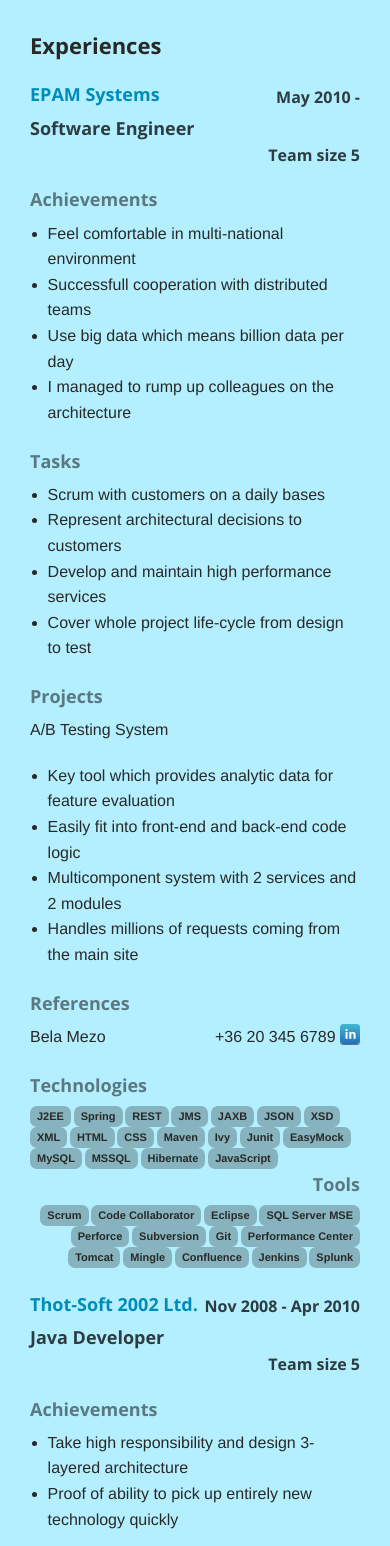
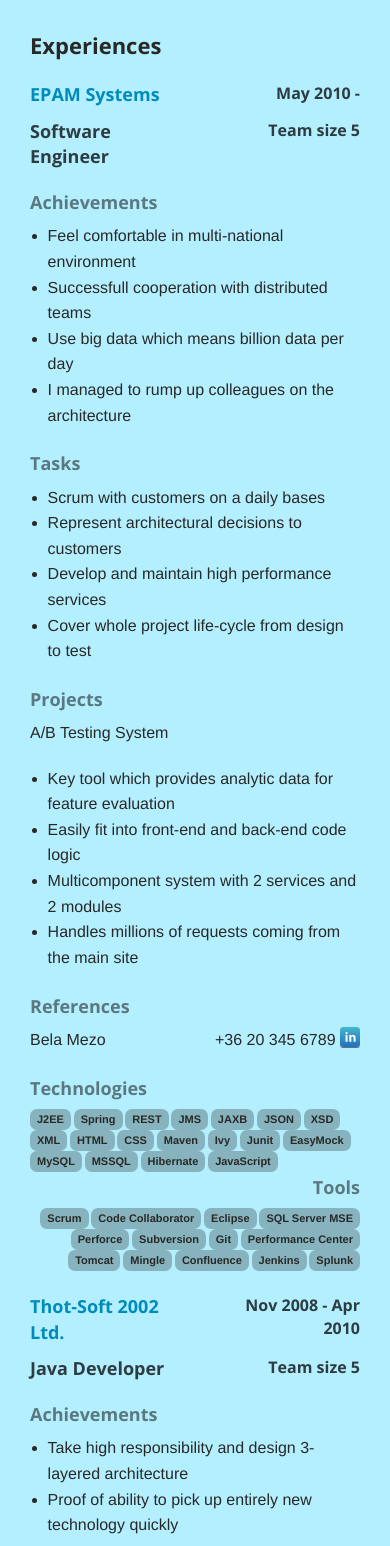
Before and after one commit to attilacsanyi/attilacsanyi.github.io, a website: page index.html in a window 390 px wide. Shown: the part 1714-3260 px from the top of the page. Drawn offline with nearby package versions, Linux system fonts and the light colour scheme; some icons are missing.

Commit message:
Make the workplace align better on small screens

```diff
--- a/index.html
+++ b/index.html
@@ -150,11 +150,21 @@
             <div class="small-12 columns">
 
                 <!-- Begin Header -->
-                <div class="row">
-                    <div class="small-12 columns clearfix">
-                        <div class="work small-12 columns">
-                            <h4><a href="http://www.epam.com" target="_blank">EPAM Systems</a><span class="right"><h6>May 2010 - </h6></span></h4>
-                            <h4>Software Engineer<span class="right"><h6>Team size 5</h6></span></h4>
+                <div class="work row">
+                    <div class="small-12 columns">
+                        <div class="small-6 columns">
+                            <h4><a href="http://www.epam.com" target="_blank">EPAM Systems</a></h4>
+                        </div>
+                        <div class="small-6 columns">
+                            <h6 class="text-right">May 2010 -</h6>
+                        </div>
+                    </div>
+                    <div class="small-12 columns">
+                        <div class="small-6 columns">
+                            <h4>Software Engineer</h4>
+                        </div>
+                        <div class="small-6 columns">
+                            <h6 class="text-right">Team size 5</h6>
                         </div>
                     </div>
                 </div>
@@ -295,11 +305,21 @@
             <div class="small-12 columns">
 
                 <!-- Begin Header -->
-                <div class="row">
-                    <div class="small-12 columns clearfix">
-                        <div class="work small-12 columns">
-                            <h4><a href="http://www.thot-soft.com/en" target="_blank">Thot-Soft 2002 Ltd.</a><span class="right"><h6>Nov 2008 - Apr 2010</h6></span></h4>
-                            <h4>Java Developer<span class="right"><h6>Team size 5</h6></span></h4>
+                <div class="work row">
+                    <div class="small-12 columns">
+                        <div class="small-6 columns">
+                            <h4><a href="http://www.thot-soft.com/en" target="_blank">Thot-Soft 2002 Ltd.</a></h4>
+                        </div>
+                        <div class="small-6 columns">
+                            <h6 class="text-right">Nov 2008 - Apr 2010</h6>
+                        </div>
+                    </div>
+                    <div class="small-12 columns">
+                        <div class="small-6 columns">
+                            <h4>Java Developer</h4>
+                        </div>
+                        <div class="small-6 columns">
+                            <h6 class="text-right">Team size 5</h6>
                         </div>
                     </div>
                 </div>
@@ -449,11 +469,21 @@
             <div class="small-12 columns">
 
                 <!-- Begin Header -->
-                <div class="row">
-                    <div class="small-12 columns clearfix">
-                        <div class="work small-12 columns">
-                            <h4><a href="http://www.lombard.hu/" target="_blank">Lombard Lizing Zrt</a><span class="right"><h6>Jun 2007 - Oct 2008</h6></span></h4>
-                            <h4>Application Developer<span class="right"><h6>Team size 8</h6></span></h4>
+                <div class="work row">
+                    <div class="small-12 columns">
+                        <div class="small-6 columns">
+                            <h4><a href="http://www.lombard.hu/" target="_blank">Lombard Lizing Zrt</a></h4>
+                        </div>
+                        <div class="small-6 columns">
+                            <h6 class="text-right">Jun 2007 - Oct 2008</h6>
+                        </div>
+                    </div>
+                    <div class="small-12 columns">
+                        <div class="small-6 columns">
+                            <h4>Application Developer</h4>
+                        </div>
+                        <div class="small-6 columns">
+                            <h6 class="text-right">Team size 8</h6>
                         </div>
                     </div>
                 </div>
```
